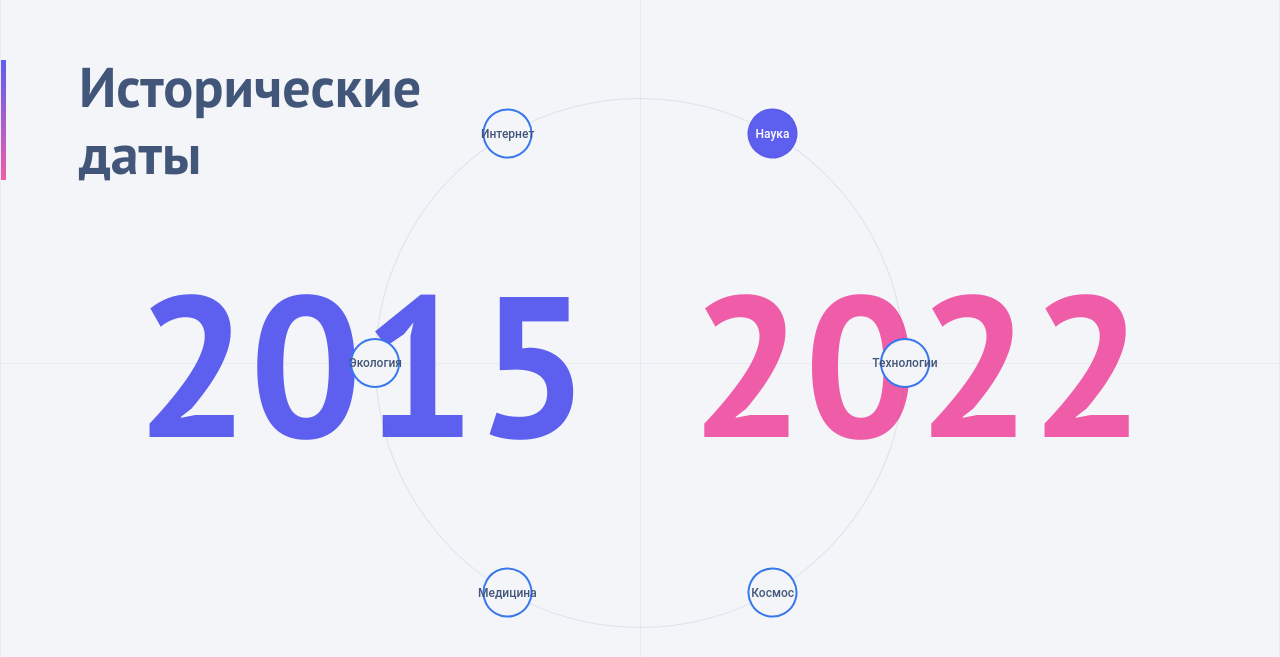
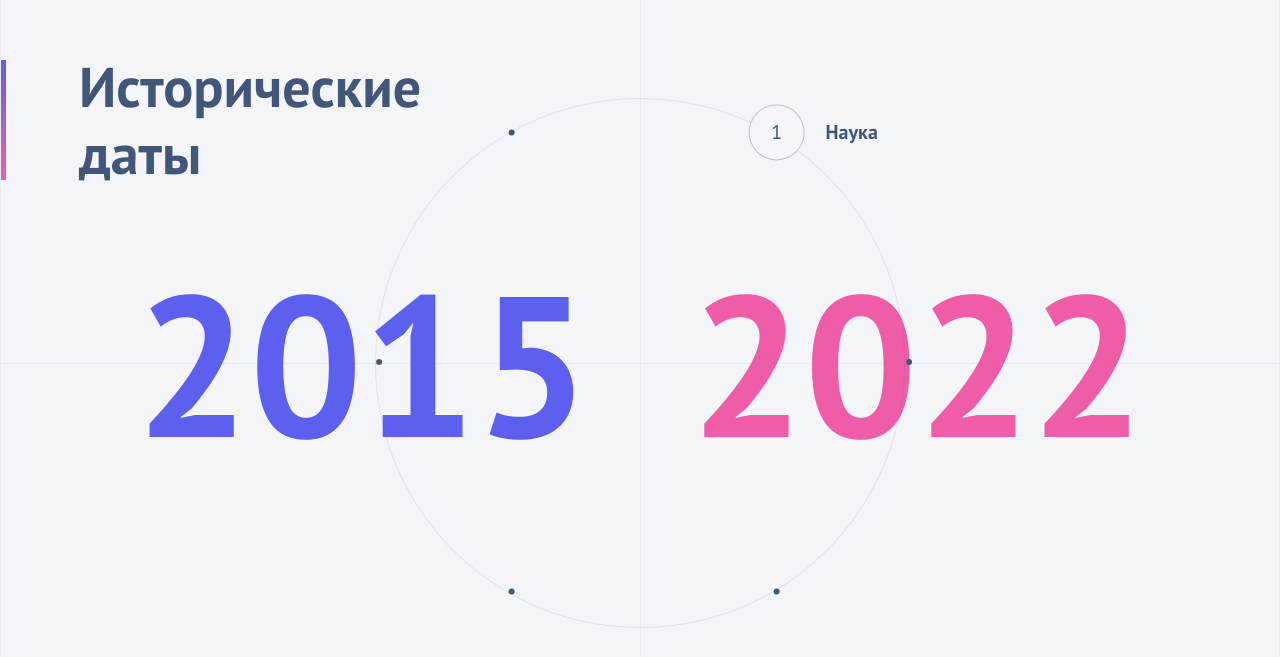
Before and after one commit to alexdfrontend/only-test, a React (Create React App) app: page / in a window 1280 px wide. Shown: the part 117-774 px from the top of the page. Built offline with nearby package versions, Linux system fonts and the light colour scheme.

Commit message:
Add active point animations

```diff
--- a/src/components/Dates/Dates.module.scss
+++ b/src/components/Dates/Dates.module.scss
@@ -43,7 +43,11 @@
     top: 177px;
     height: 120px;
     width: 5px;
-    background-image: linear-gradient(to bottom, vars.$color-primary, vars.$color-secondary);
+    background-image: linear-gradient(
+        to bottom,
+        vars.$color-primary,
+        vars.$color-secondary
+    );
 }
 
 .years {
@@ -86,27 +90,64 @@
     position: absolute;
     top: 50%;
     left: 50%;
-  width: 50px;
-  height: 50px;
+    width: 56px;
+    height: 56px;
     margin: -25px 0 0 -25px;
     border-radius: 50%;
-  background-color: vars.$color-bg; // #F4F5F9
-  border: 2px solid vars.$color-accent; // #3877EE
+    background-color: tranparent;
     display: flex;
     align-items: center;
     justify-content: center;
     cursor: pointer;
-  font-family: 'Roboto', Arial, sans-serif;
     font-weight: 500;
     font-size: 12px;
-  color: vars.$color-text; // #42567A
     text-align: center;
-  transition: background-color 0.3s, border-color 0.3s, transform 0.3s;
+
+    .pointContent {
+        position: absolute;
+        width: 6px;
+        height: 6px;
+        border-radius: 50%;
+        background-color: vars.$color-text;
+        font-size: 20px;
+        line-height: 30px;
+        color: vars.$color-text;
+        transition: width 0.3s ease-in-out, height 0.3s ease-in-out;
+        display: flex;
+        align-items: center;
+        justify-content: center;
+
+        .pointContentText {
+            display: none;
+        }
+    }
+
+    .pointTitle {
+        color: transparent;
+        position: absolute;
+        left: 76px;
+        font-size: 20px;
+        font-weight: bold;
+        transition: color 1s ease-in-out;
+    }
+
+    &.active,
+    &:hover {
+        .pointContent {
+            background-color: vars.$color-bg;
+            border: 1px solid vars.$color-outline-a50;
+            width: 100%;
+            height: 100%;
+
+            .pointContentText {
+                display: block;
+            }
+        }
+    }
 
     &.active {
-    background-color: vars.$color-primary; // #5D5FEF
-    color: white;
-    border-color: vars.$color-outline-a10;
-    transform: scale(1.2);
+        .pointTitle {
+            color: vars.$color-text;
         }
     }
+}
--- a/src/components/Dates/Dates.tsx
+++ b/src/components/Dates/Dates.tsx
@@ -1,12 +1,12 @@
 // src/components/Dates/Dates.tsx
-import React, { useState, useRef, useEffect } from 'react';
-import { gsap } from 'gsap';
-import styles from './Dates.module.scss';
-import { TimePoint } from './types';
-import { timePoints } from './data';
+import React, { useState, useRef, useEffect } from "react";
+import { gsap } from "gsap";
+import styles from "./Dates.module.scss";
+import { TimePoint } from "./types";
+import { timePoints } from "./data";
 
-console.log('styles:', styles); // Дебаг стилей
-console.log('timePoints:', timePoints); // Дебаг данных
+console.log("styles:", styles); // Дебаг стилей
+console.log("timePoints:", timePoints); // Дебаг данных
 
 const TARGET_ANGLE = -60;
 const POINT_ANGLE_STEP = 360 / timePoints.length; // 60° для 6 точек
@@ -20,7 +20,6 @@ const Dates: React.FC = () => {
     const rotationRef = useRef(TARGET_ANGLE);
 
     useEffect(() => {
-
         // Начальная установка вертикального текста
         pointRefs.current.forEach((_, index) => {
             const pointAngle = index * POINT_ANGLE_STEP;
@@ -38,16 +37,23 @@ const Dates: React.FC = () => {
 
         const currentPointAngle = index * POINT_ANGLE_STEP;
         const targetRotation = TARGET_ANGLE - currentPointAngle;
-    const delta = gsap.utils.wrap(-180, 180, targetRotation - rotationRef.current);
+        const delta = gsap.utils.wrap(
+            -180,
+            180,
+            targetRotation - rotationRef.current
+        );
 
         console.log(`Rotating to index ${index}, delta: ${delta}`); // Дебаг
 
         gsap.to(circleRef.current, {
             rotation: `+=${delta}`,
             duration: 1,
-      ease: 'power2.inOut',
+            ease: "power2.inOut",
             onUpdate: () => {
-        rotationRef.current = gsap.getProperty(circleRef.current, 'rotation') as number;
+                rotationRef.current = gsap.getProperty(
+                    circleRef.current,
+                    "rotation"
+                ) as number;
                 // Обновляем вращение текста для вертикальности
                 pointRefs.current.forEach((_, i) => {
                     const pointAngle = i * POINT_ANGLE_STEP;
@@ -59,7 +65,6 @@ const Dates: React.FC = () => {
             },
             onComplete: () => {
                 gsap.to(pointRefs.current, { scale: 1, duration: 0.3 });
-        gsap.to(pointRefs.current[index], { scale: 1.2, duration: 0.3 });
             },
         });
     };
@@ -81,9 +86,13 @@ const Dates: React.FC = () => {
                 <div className={styles.verticalDivider}></div>
                 <h2 className={styles.heading}>Исторические даты</h2>
                 <div className={styles.years}>
-          <span className={styles.startYear}>{timePoints[activeIndex].startYear}</span>
+                    <span className={styles.startYear}>
+                        {timePoints[activeIndex].startYear}
+                    </span>
                     <span>&nbsp;&nbsp;</span>
-          <span className={styles.endYear}>{timePoints[activeIndex].endYear}</span>
+                    <span className={styles.endYear}>
+                        {timePoints[activeIndex].endYear}
+                    </span>
                 </div>
                 <div className={styles.circle} ref={circleRef}>
                     {timePoints.map((point: TimePoint, index: number) => (
@@ -92,21 +101,30 @@ const Dates: React.FC = () => {
                             ref={(el) => {
                                 if (el) pointRefs.current[index] = el;
                             }}
-              className={`${styles.point} ${activeIndex === index ? styles.active : ''}`}
+                            className={`${styles.point} ${
+                                activeIndex === index ? styles.active : ""
+                            }`}
                             style={{
-                transform: `rotate(${index * POINT_ANGLE_STEP}deg) translate(${CIRCLE_DIAMETER / 2}px)`,
+                                transform: `rotate(${
+                                    index * POINT_ANGLE_STEP
+                                }deg) translate(${CIRCLE_DIAMETER / 2}px)`,
                             }}
                             onClick={() => handlePointClick(index)}
                             aria-label={`Выбрать ${point.subject} (${point.startYear}–${point.endYear})`}
                         >
-              <span
+                            <div
                                 ref={(el) => {
                                     if (el) textRefs.current[index] = el;
                                 }}
-                className={styles.pointText}
+                                className={styles.pointContent}
                             >
+                                <div className={styles.pointContentText}>
+                                    {point.id}
+                                </div>
+                                <div className={styles.pointTitle}>
                                     {point.subject}
-              </span>
+                                </div>
+                            </div>
                         </div>
                     ))}
                 </div>
```
Lines whose indentation alone changed are shown as unchanged.
